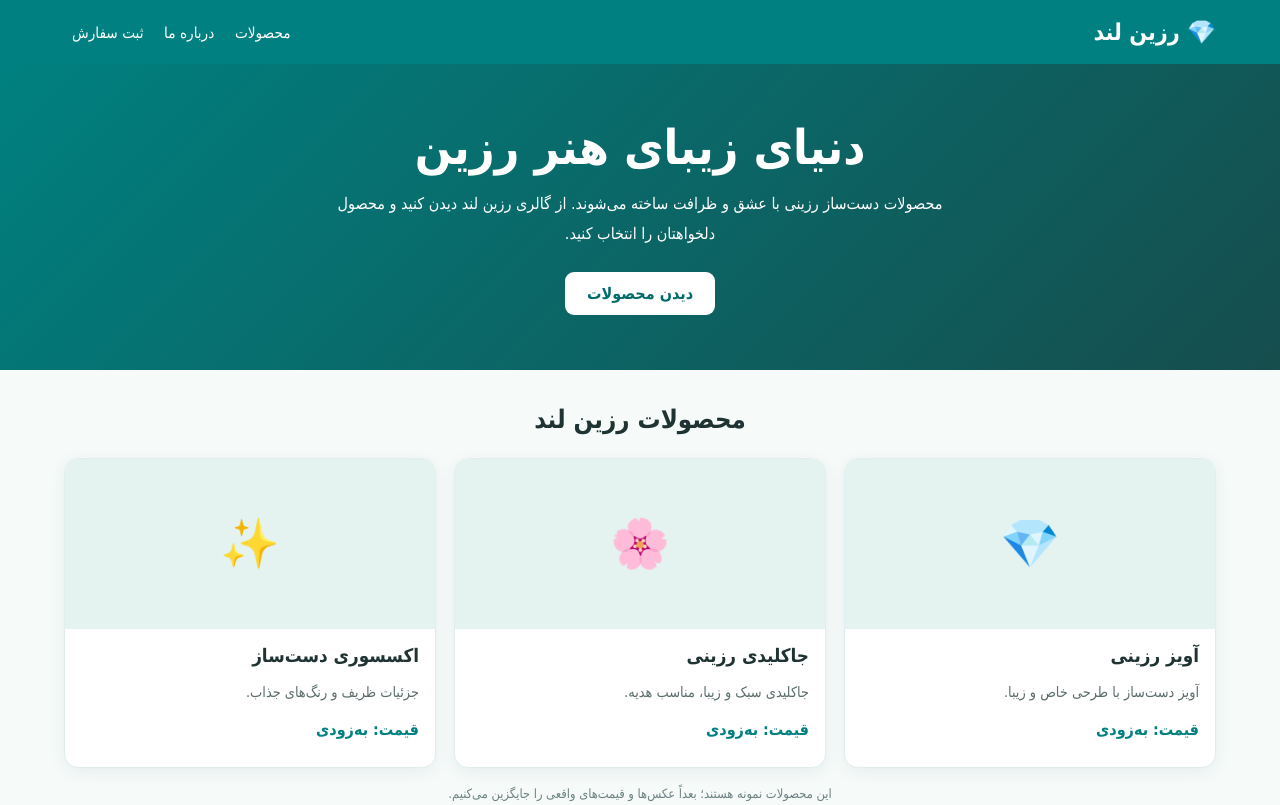
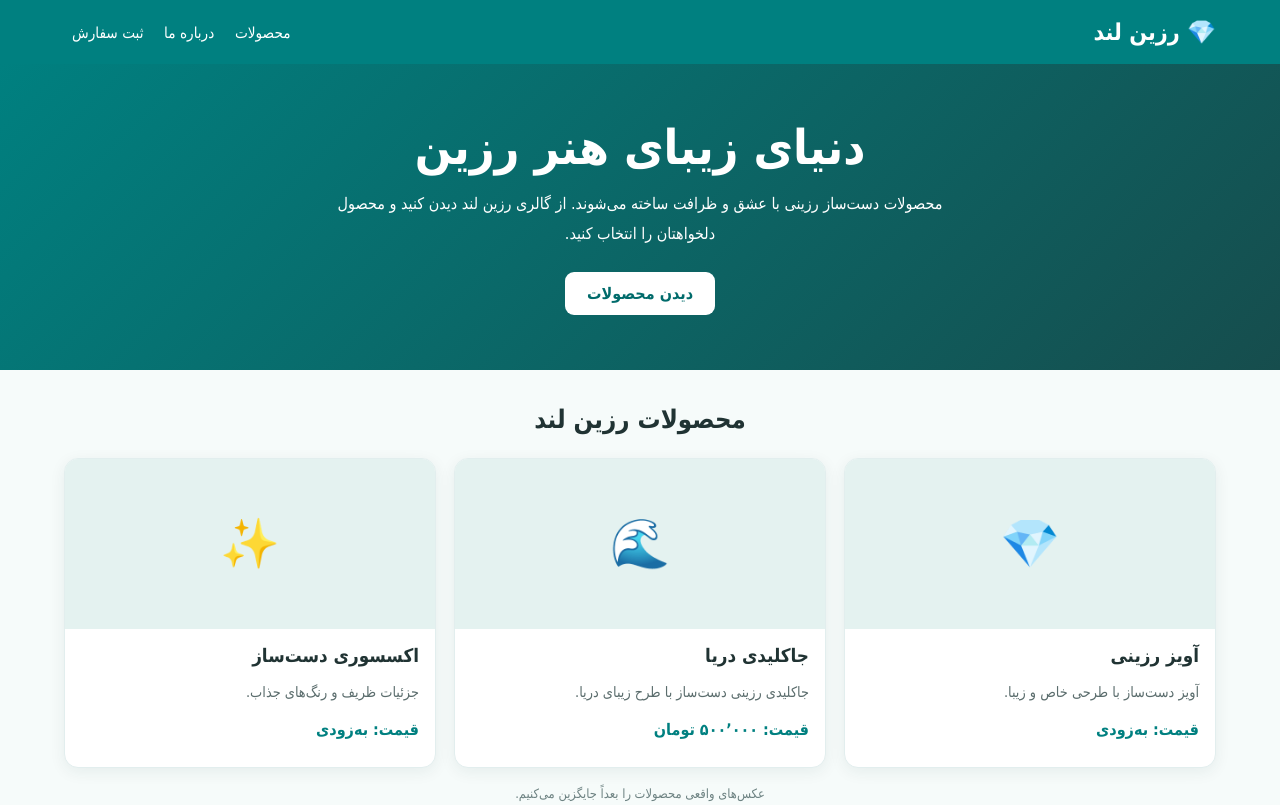
Before and after one commit to haghighatmehrsam-beep/Resin-land, a plain HTML site: page index.html in a window 1280 px wide. Shown: the top 805 px of the page. Drawn offline with Linux system fonts and the light colour scheme.

Commit message:
Add files via upload

```diff
--- a/index.html
+++ b/index.html
@@ -57,11 +57,11 @@ footer{text-align:center;background:var(--dark);color:#e8ffff;padding:22px;font-
       </div>
     </article>
     <article class="card">
-      <div class="product-image">🌸</div>
+      <div class="product-image">🌊</div>
       <div class="card-content">
-        <h3>جاکلیدی رزینی</h3>
-        <p>جاکلیدی سبک و زیبا، مناسب هدیه.</p>
-        <div class="price">قیمت: به‌زودی</div>
+        <h3>جاکلیدی دریا</h3>
+        <p>جاکلیدی رزینی دست‌ساز با طرح زیبای دریا.</p>
+        <div class="price">قیمت: ۵۰۰٬۰۰۰ تومان</div>
       </div>
     </article>
     <article class="card">
@@ -73,7 +73,7 @@ footer{text-align:center;background:var(--dark);color:#e8ffff;padding:22px;font-
       </div>
     </article>
   </div>
-  <p class="small" style="text-align:center;margin-top:18px">این محصولات نمونه هستند؛ بعداً عکس‌ها و قیمت‌های واقعی را جایگزین می‌کنیم.</p>
+  <p class="small" style="text-align:center;margin-top:18px">عکس‌های واقعی محصولات را بعداً جایگزین می‌کنیم.</p>
 </section>
 <section id="about">
   <h2 class="section-title">درباره رزین لند</h2>
```
